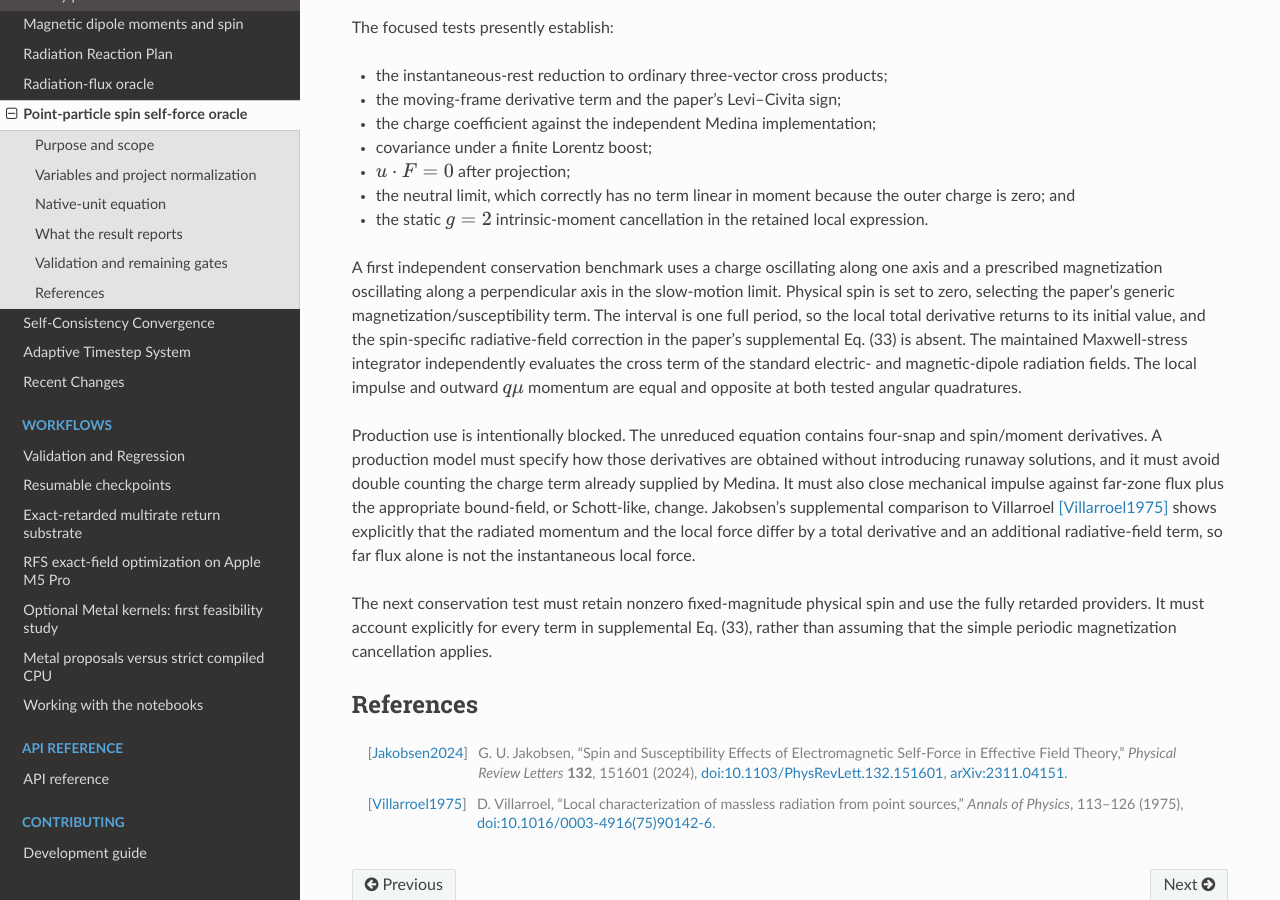
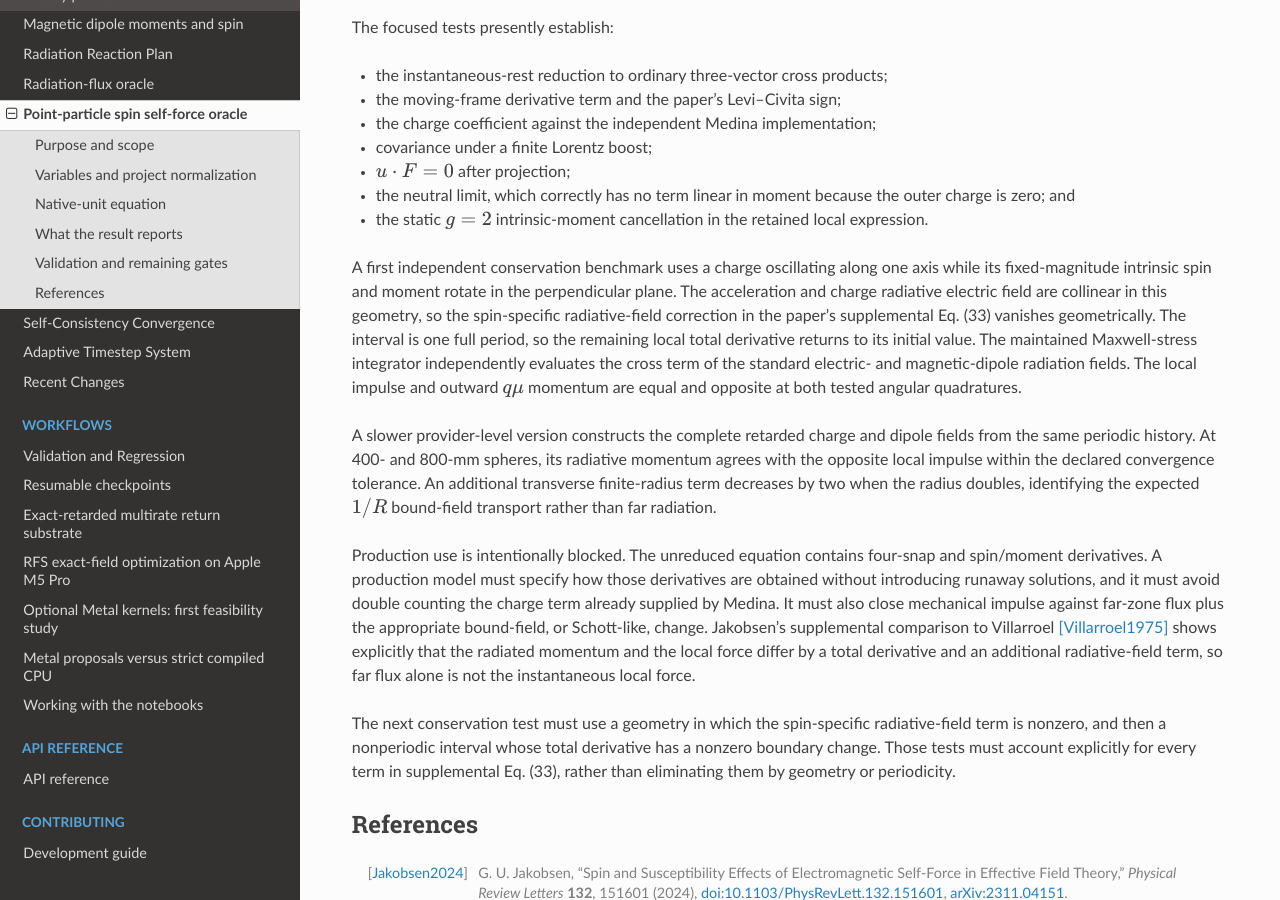
Before and after one commit to benfolsom/LW_integrator, a Sphinx documentation site: the page built from docs/source/spin_self_force_oracle.rst, in a window 1280 px wide and 900 px high, scrolled down 2041 px. Built offline with Sphinx 7.4.7 and the Read the Docs theme 3.1.0, drawn with Linux system fonts in a browser that asks for light colours.

Commit message:
Validate retarded intrinsic spin balance

```diff
--- a/docs/source/spin_self_force_oracle.rst
+++ b/docs/source/spin_self_force_oracle.rst
@@ -138,15 +138,22 @@ The focused tests presently establish:
   expression.
 
 A first independent conservation benchmark uses a charge oscillating along
-one axis and a prescribed magnetization oscillating along a perpendicular
-axis in the slow-motion limit.  Physical spin is set to zero, selecting the
-paper's generic magnetization/susceptibility term.  The interval is one full
-period, so the local total derivative returns to its initial value, and the
-spin-specific radiative-field correction in the paper's supplemental Eq. (33)
-is absent.  The maintained Maxwell-stress integrator independently evaluates
-the cross term of the standard electric- and magnetic-dipole radiation fields.
-The local impulse and outward :math:`q\mu` momentum are equal and opposite at
-both tested angular quadratures.
+one axis while its fixed-magnitude intrinsic spin and moment rotate in the
+perpendicular plane.  The acceleration and charge radiative electric field
+are collinear in this geometry, so the spin-specific radiative-field
+correction in the paper's supplemental Eq. (33) vanishes geometrically.  The
+interval is one full period, so the remaining local total derivative returns
+to its initial value.  The maintained Maxwell-stress integrator independently
+evaluates the cross term of the standard electric- and magnetic-dipole
+radiation fields.  The local impulse and outward :math:`q\mu` momentum are
+equal and opposite at both tested angular quadratures.
+
+A slower provider-level version constructs the complete retarded charge and
+dipole fields from the same periodic history.  At 400- and 800-mm spheres, its
+radiative momentum agrees with the opposite local impulse within the declared
+convergence tolerance.  An additional transverse finite-radius term decreases
+by two when the radius doubles, identifying the expected :math:`1/R`
+bound-field transport rather than far radiation.
 
 Production use is intentionally blocked.  The unreduced equation contains
 four-snap and spin/moment derivatives.  A production model must specify how
@@ -158,10 +165,11 @@ Villarroel [Villarroel1975]_ shows explicitly that the radiated momentum and
 the local force differ by a total derivative and an additional radiative-field
 term, so far flux alone is not the instantaneous local force.
 
-The next conservation test must retain nonzero fixed-magnitude physical spin
-and use the fully retarded providers.  It must account explicitly for every
-term in supplemental Eq. (33), rather than assuming that the simple periodic
-magnetization cancellation applies.
+The next conservation test must use a geometry in which the spin-specific
+radiative-field term is nonzero, and then a nonperiodic interval whose total
+derivative has a nonzero boundary change.  Those tests must account explicitly
+for every term in supplemental Eq. (33), rather than eliminating them by
+geometry or periodicity.
 
 References
 ----------
```
Also changed, not shown: CHANGELOG.md (+7 -4 lines), 2 other files.
